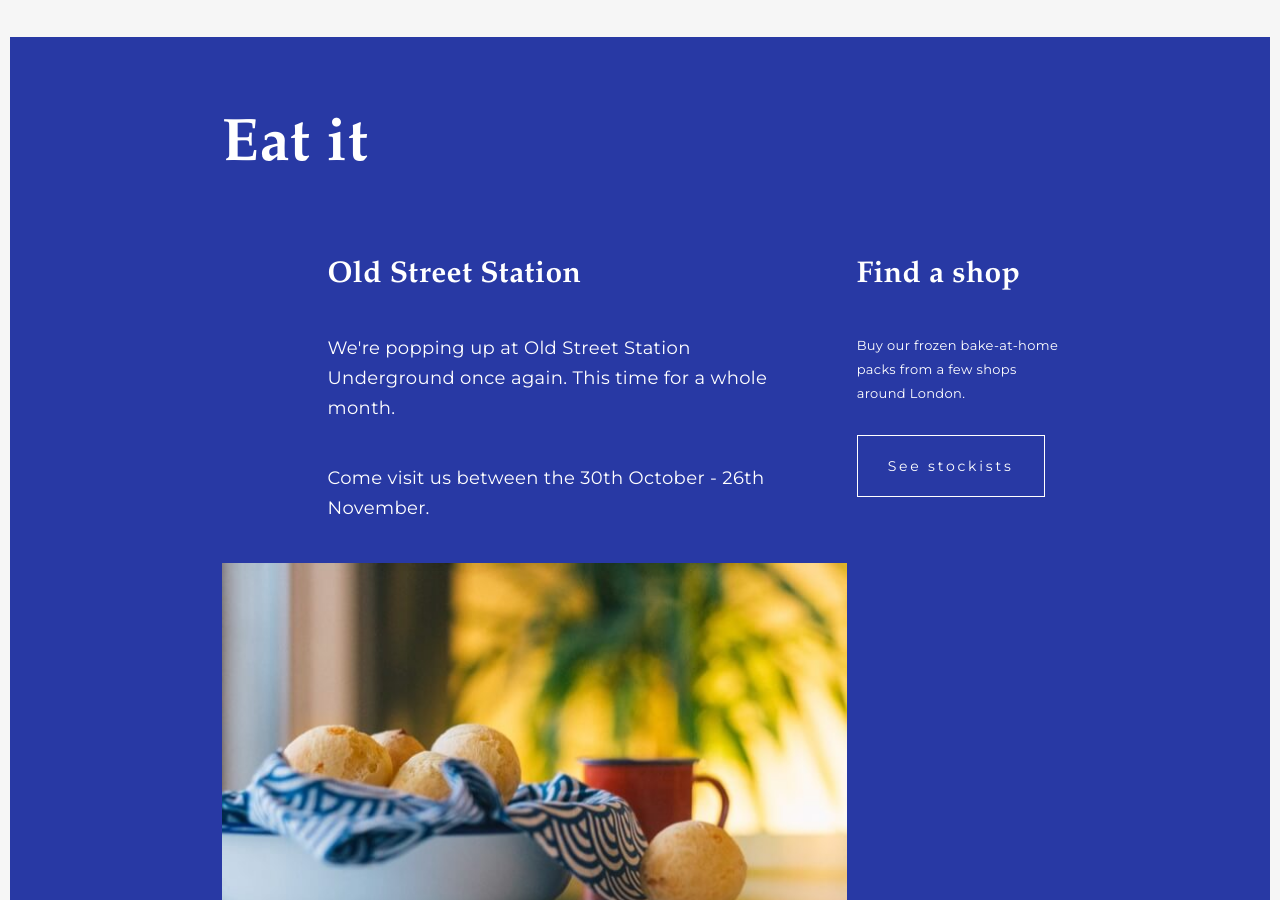
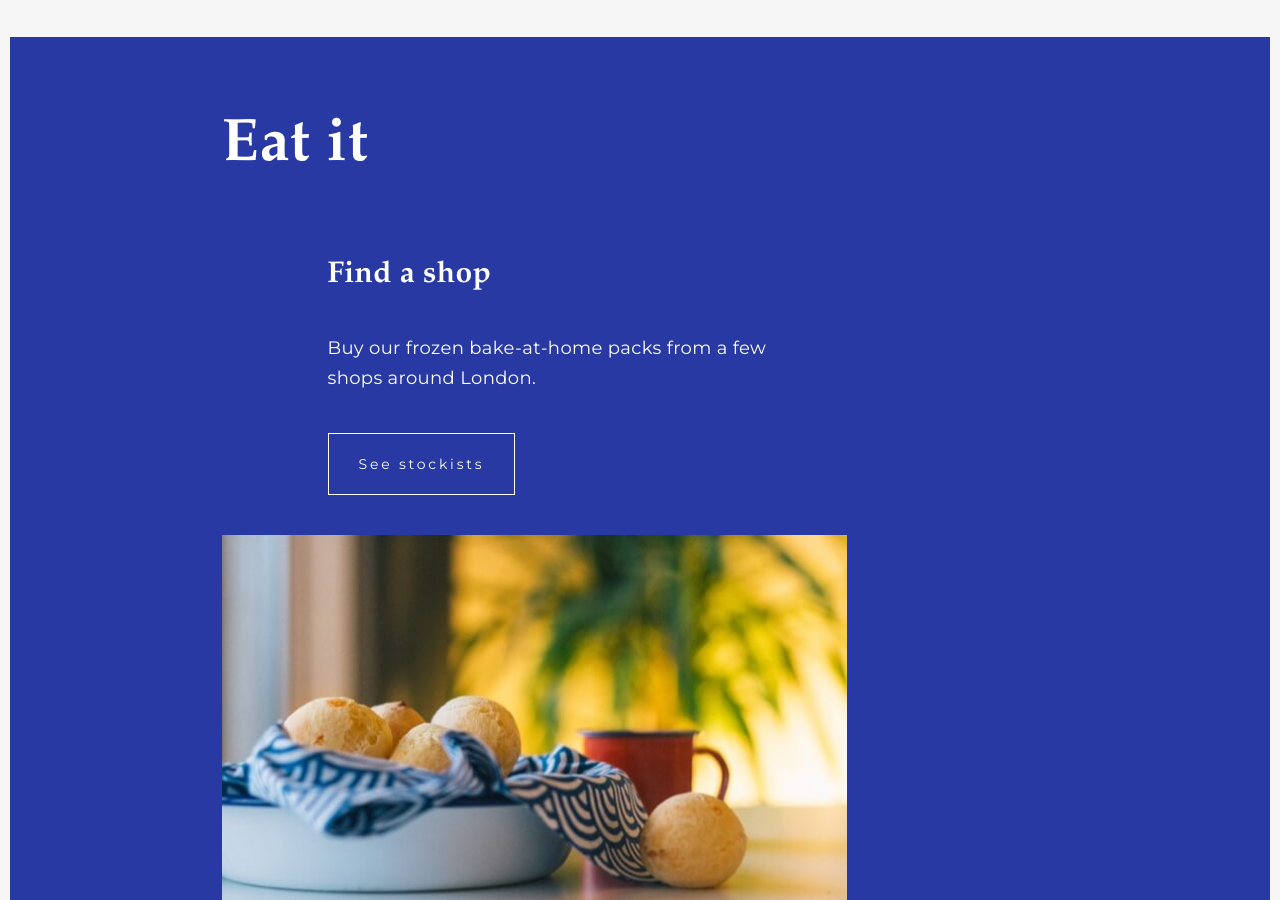
Before and after one commit to peduarte/dona-rita, a Jekyll site: the page built from index.html, in a window 1280 px wide and 900 px high, scrolled down 1452 px. Built offline with Jekyll 4.4.1, drawn with Linux system fonts in a browser that asks for light colours.

Commit message:
Update eat.liquid

```diff
--- a/_includes/eat.liquid
+++ b/_includes/eat.liquid
@@ -6,16 +6,16 @@
 
 <div class="grid">
 	<div class="col md-7 lg-5 md-push-1 lg-push-3">
-		<h3 class="measure-wider">Old Street Station</h3>
-		<p class="measure-wider">We're popping up at Old Street Station Underground once again. This time for a whole month.</p>
-		<p class="measure-wider">Come visit us between the 30th October - 26th November.</p>
+		<h3 class="measure-wider">Find a shop</h3>
+		<p class="measure-wider">Buy our frozen bake-at-home packs from a few shops around London.</p>
+		<p class="measure-wider"><a href="/stockists" class="button">See stockists</a></p>
 	</div>
 
-	<div class="col md-3 lg-2">
+	<!--<div class="col md-3 lg-2">
 		<h3>Find a shop</h3>
 		<p class="small">Buy our frozen bake-at-home packs from a few shops around London.</p>
 		<p style="margin-top: 30px;"><a href="/stockists" class="button">See stockists</a></p>
-	</div>
+	</div>-->
 </div>
 
 <div class="grid">
```
